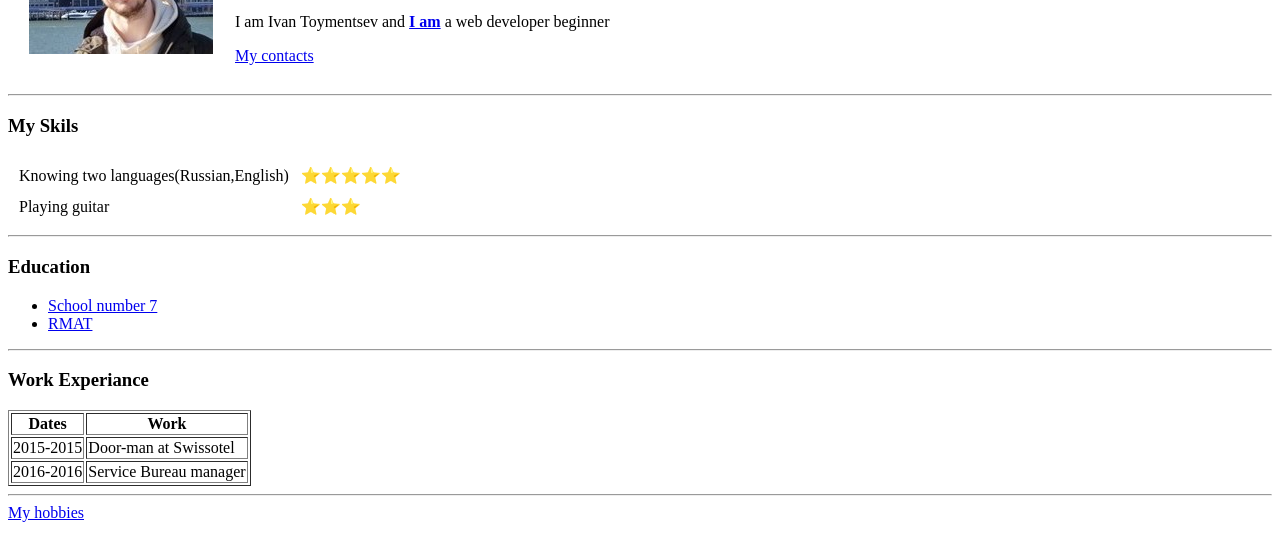
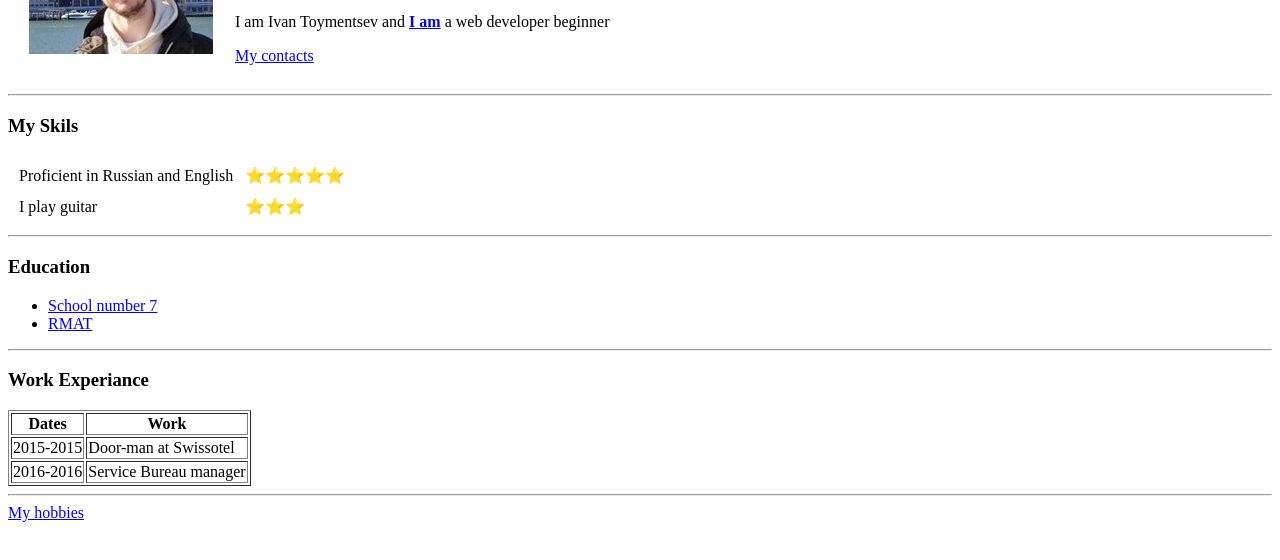
Before and after one commit to IvanToy/cv, a plain HTML site: page index.html in a window 1280 px wide. Shown: the part 130-690 px from the top of the page. Drawn offline with Linux system fonts and the light colour scheme.

Commit message:
Update index.html

```diff
--- a/index.html
+++ b/index.html
@@ -23,11 +23,11 @@
     <h3>My Skils</h3>
         <table cellspacing="10">
             <tr>
-                <td>Knowing two languages(Russian,English)</td>
+                <td>Proficient in Russian and English</td>
                 <td>&#X2B50;&#X2B50;&#X2B50;&#X2B50;&#X2B50;</td>
             </tr>
             <tr>
-                <td>Playing guitar</td>
+                <td>I play guitar</td>
                 <td>&#X2B50;&#X2B50;&#X2B50;</td>
             </tr>
 
```
